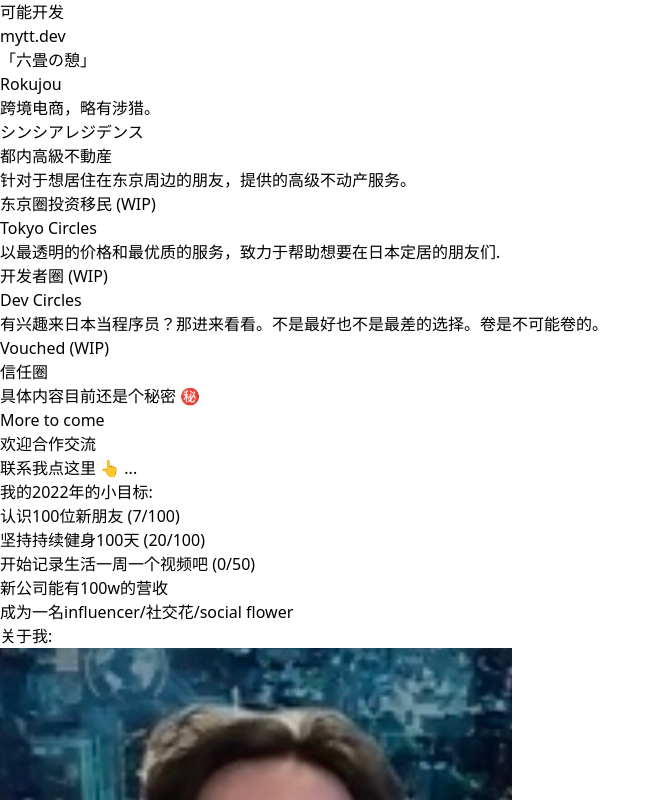
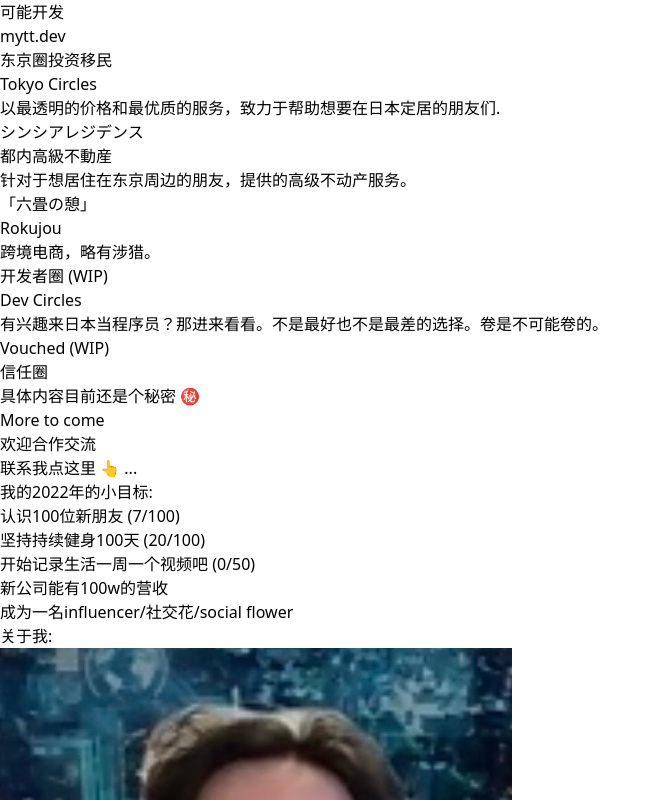
Before and after one commit to myt588/mytt-dev, a Next.js app: page / in a window 1280 px wide. Shown: the top 800 px of the page, without its empty margins (0-661 px from the left). Built offline with nearby package versions, Linux system fonts and the light colour scheme.

Commit message:
feat: add tokyo circle link (#4)
* feat: add tokyo circle link

* feat: add slash to the end of link

```diff
--- a/src/components/ProjectList.tsx
+++ b/src/components/ProjectList.tsx
@@ -2,10 +2,10 @@ import ProjectCard from '@/components/ProjectCard';
 
 const projects = [
   {
-    link: `https://rokujou.shop/`,
-    title: `「六畳の憩」`,
-    subtitle: `Rokujou`,
-    description: `跨境电商，略有涉猎。`,
+    link: `https://tokyo-circles.com/`,
+    title: `东京圈投资移民`,
+    subtitle: `Tokyo Circles`,
+    description: `以最透明的价格和最优质的服务，致力于帮助想要在日本定居的朋友们.`,
   },
   {
     link: `https://residence.xincere.jp/`,
@@ -14,10 +14,10 @@ const projects = [
     description: `针对于想居住在东京周边的朋友，提供的高级不动产服务。`,
   },
   {
-    link: `#`,
-    title: `东京圈投资移民 (WIP)`,
-    subtitle: `Tokyo Circles`,
-    description: `以最透明的价格和最优质的服务，致力于帮助想要在日本定居的朋友们.`,
+    link: `https://rokujou.shop/`,
+    title: `「六畳の憩」`,
+    subtitle: `Rokujou`,
+    description: `跨境电商，略有涉猎。`,
   },
   {
     link: `#`,
--- a/src/pages/index.tsx
+++ b/src/pages/index.tsx
@@ -16,7 +16,7 @@ export default function Home() {
         <link rel="icon" href="/favicon.ico" />
       </Head>
 
-      <main className="mx-auto max-w-screen-lg">
+      <main className="px-2 mx-auto max-w-screen-lg">
         <h1 className="text-3xl font-bold text-center my-5">可能开发</h1>
         <h2 className="text-2xl font-bold text-center mb-6">mytt.dev</h2>
 
```
